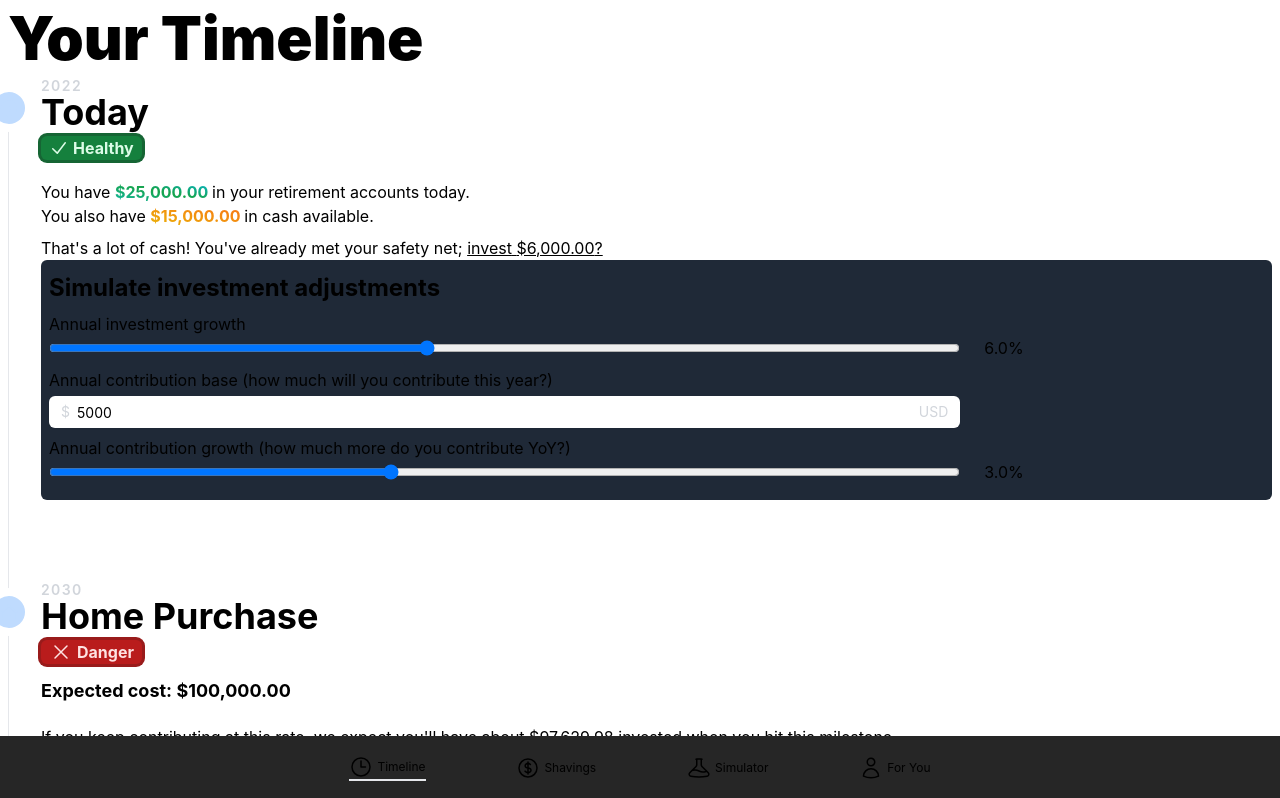
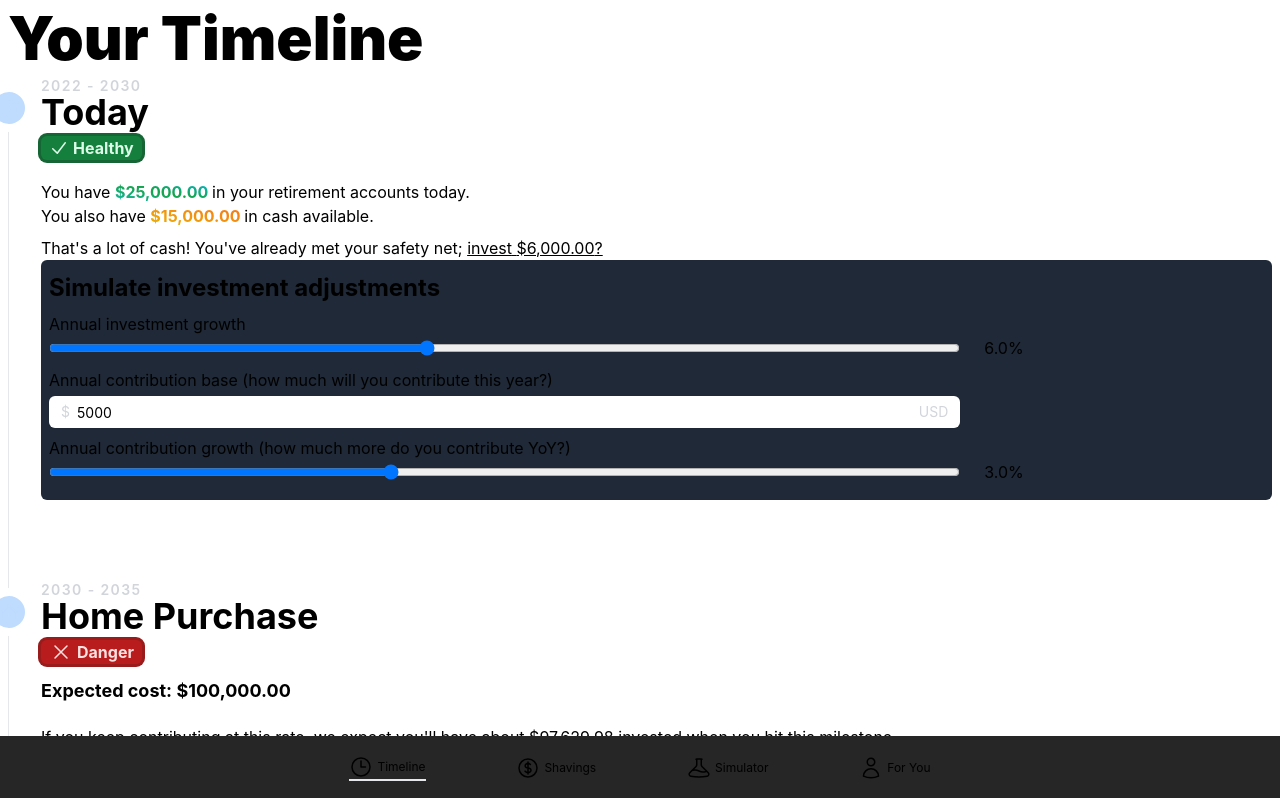
Before and after one commit to jacksonwelsh/hackdfw22, a Next.js app: page /timeline in a window 1280 px wide. Shown: the top 798 px of the page. Built offline with nearby package versions, Linux system fonts and the light colour scheme.

Commit message:
yes.... hahahaha yes!!!!

```diff
--- a/components/timeline/Segment.tsx
+++ b/components/timeline/Segment.tsx
@@ -5,6 +5,7 @@ interface SegmentProps {
   title: string;
   icon?: React.ReactNode;
   year: number;
+  yearUntil: number;
   status: "ok" | "warn" | "danger";
   cost?: string;
 }
@@ -15,6 +16,7 @@ const Segment: React.FC<SegmentProps> = ({
   title,
   icon,
   year,
+  yearUntil,
   status,
   cost,
 }) => {
@@ -26,7 +28,7 @@ const Segment: React.FC<SegmentProps> = ({
 
       <h2 className="mb-1 ml-2 mt-6 -translate-y-4">
         <div className="text-sm font-semibold tracking-widest text-gray-300 -mb-1">
-          {year}
+          {year} - {yearUntil}
         </div>
         {title}
         <Badge variant={status}>
--- a/pages/timeline.tsx
+++ b/pages/timeline.tsx
@@ -51,7 +51,7 @@ const Timeline: NextPage = () => {
   const [annualContributionIncrease, setAnnualContributionIncrease] =
     useState(0.03);
 
-  const finances: FinanceState = {
+  const [finances, setFinances] = useState<FinanceState>({
     currInvestments: 25_000,
     currCash: 15000,
     growth,
@@ -63,7 +63,7 @@ const Timeline: NextPage = () => {
     year: 2022,
     birthYear: 2000,
     safetyNet: 6000,
-  };
+  });
 
   const [goals, setGoals] = useState<Goal[]>([
     {
@@ -109,7 +109,8 @@ const Timeline: NextPage = () => {
       const prevAmount =
         i === 0
           ? finances.currInvestments
-          : inner[i - 1].endAmt - inner[i - 1].cost;
+          : inner[i - 1].endAmt -
+            Math.min(inner[i - 1].endAmt, inner[i - 1].cost);
       const startYear = i === 0 ? finances.year : inner[i - 1].goalYear;
 
       const endAmt = calculateGrowth(
@@ -124,7 +125,13 @@ const Timeline: NextPage = () => {
       inner.push({ ...goal, endAmt });
       setCalculated((calculated) => [...calculated, { ...goal, endAmt }]);
     }
-  }, [goals, growth, annualContributionIncrease, annualInvestmentBase]);
+  }, [
+    goals,
+    growth,
+    annualContributionIncrease,
+    annualInvestmentBase,
+    finances,
+  ]);
   console.log({ calculated });
 
   const formatter = Intl.NumberFormat("en-US", {
@@ -144,8 +151,11 @@ const Timeline: NextPage = () => {
 
   const confirmInvestment = () => {
     const amt = finances.currCash - finances.safetyNet * 1.5;
-    finances.currCash -= amt;
-    finances.currInvestments += amt;
+    setFinances((finances) => ({
+      ...finances,
+      currCash: (finances.currCash -= amt),
+      currInvestments: (finances.currInvestments += amt),
+    }));
     setModalOpen(false);
   };
 
@@ -172,6 +182,7 @@ const Timeline: NextPage = () => {
             status="ok"
             title="Today"
             year={new Date().getFullYear()}
+            yearUntil={calculated[0]?.goalYear}
             icon={<ArrowRightCircleIcon />}
           >
             <p>
@@ -229,6 +240,11 @@ const Timeline: NextPage = () => {
                   status={health}
                   title={title}
                   year={goalYear}
+                  yearUntil={
+                    idx < calculated.length - 1
+                      ? calculated[idx + 1].goalYear
+                      : goalYear + 20
+                  }
                   icon={icon}
                   key={idx}
                   cost={formatter.format(cost)}
```
